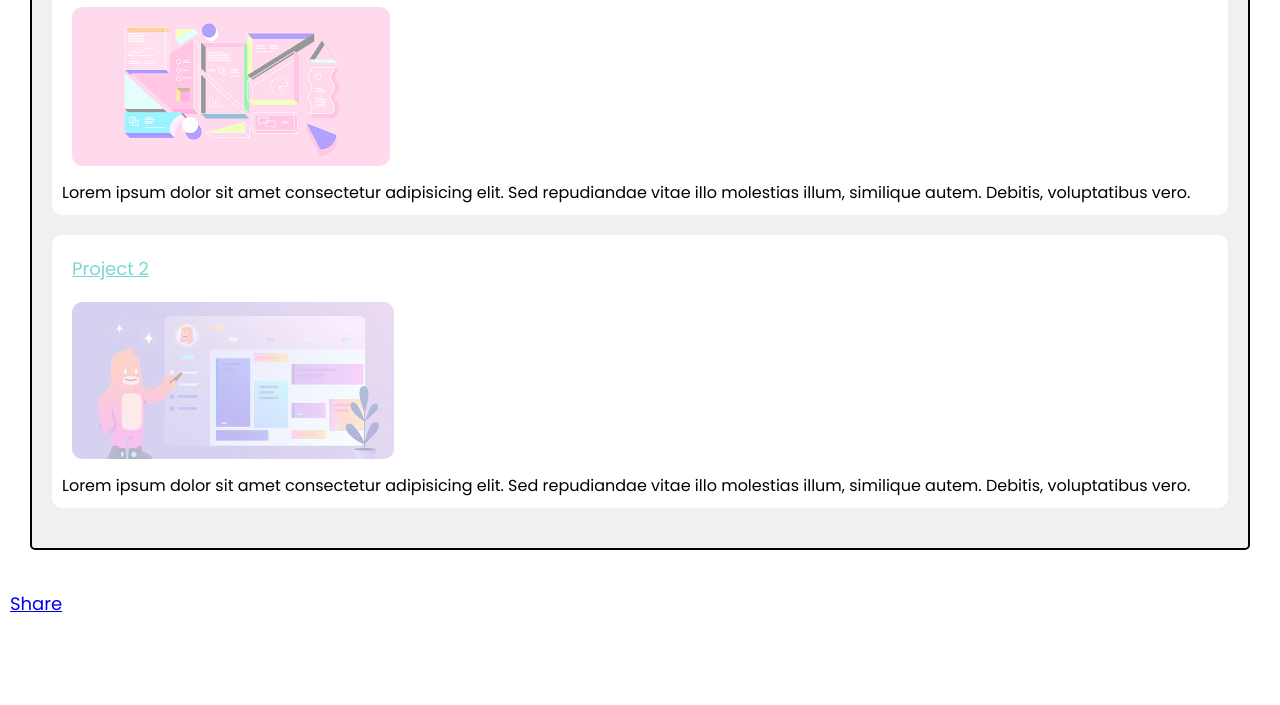
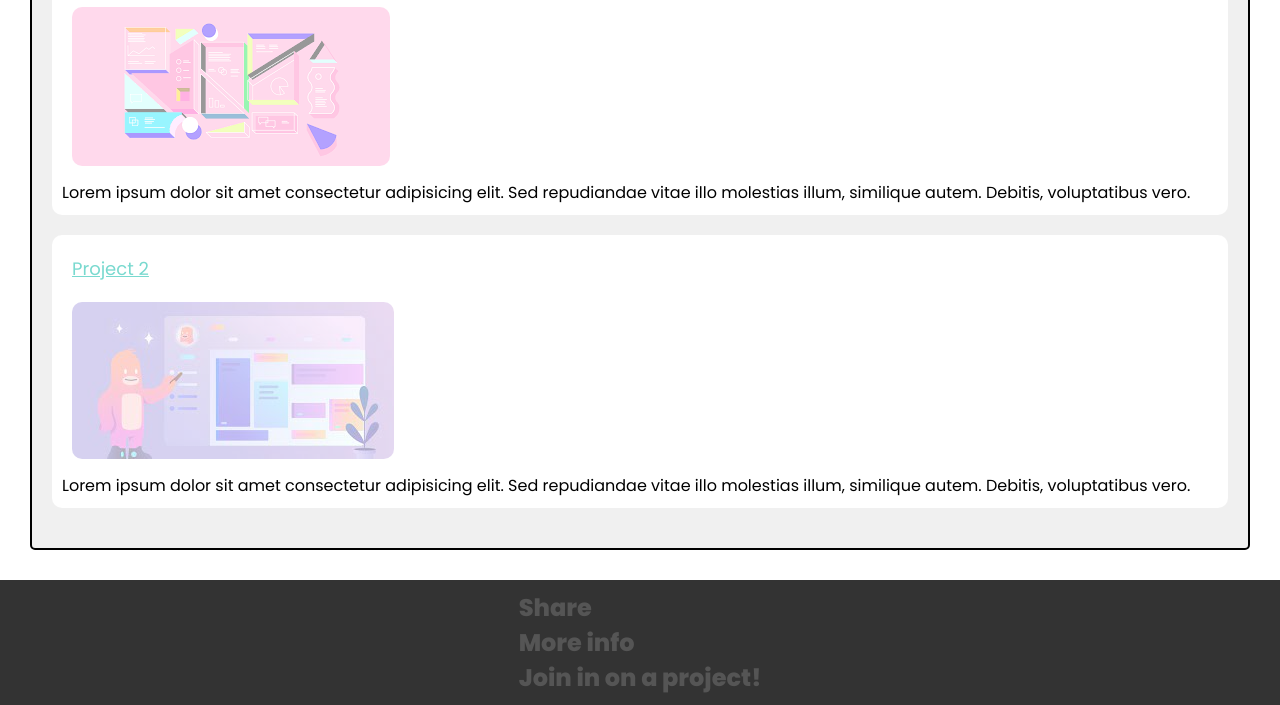
Before and after one commit to FaridahAbdulsalam/html-css-recap, a plain HTML site: page html-css-recap/index.html in a window 1280 px wide. Shown: the part 364-1069 px from the top of the page. Before the commit the page ends 1045 px from the top, so only its background shows below. Drawn offline with Linux system fonts and the light colour scheme.

Commit message:
footer is complete

```diff
--- a/html-css-recap/index.html
+++ b/html-css-recap/index.html
@@ -40,9 +40,9 @@
     <footer>
         <h3>
             <ul>
-                <li><a href="#">Share</a></li>
-                <li></li>
-                <li></li>
+                <li><a href="#" class="footer-heading">Share</a></li>
+                <li><a href="#" class="footer-heading">More info</a></li>
+                <li><a href="#" class="footer-heading">Join in on a project!</a></li>
             </ul>
         </h3>
     </footer>
--- a/html-css-recap/styles.css
+++ b/html-css-recap/styles.css
@@ -103,6 +103,29 @@ p {
     font-family: "Poppins";
 }
 
+footer h3{
+    display: flex;
+    justify-content: center;
+    align-items: center;
+    background-color: #333;
+    text-decoration: none;
+}
+
+footer ul {
+    list-style-type: none;
+    text-decoration: none;
+}
+
+.footer-heading {
+    text-decoration: none;
+    font-family: Poppins;
+    color: #555;
+    font-size: 24px;
+    font-weight: 600;
+    padding: 10px;
+}
+
+
 /* challenge
     - add appropriate styles to the projects section
     - add fonts to our page (link)
```
